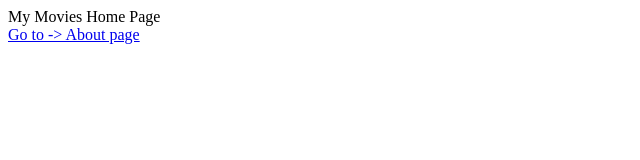
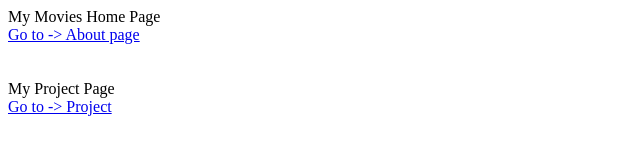
Before and after one commit to Ruslan379/pet-project_react-hw8_backend, a website: page public/index.html in a window 1280 px wide. Shown: the whole page, without its empty margins (0-640 px from the left). Drawn offline with Linux system fonts and the light colour scheme.

Commit message:
Render_Build-8

```diff
--- a/public/index.html
+++ b/public/index.html
@@ -10,9 +10,16 @@
 
 <body>
     My Movies Home Page
-
     <div>
         <a href="/public/about.html">Go to -> About page</a>
+    </div>
+
+    <br />
+    <br />
+
+    My Project Page
+        <div>
+        <a href="https://ruslan379.github.io/pet-project_react-hw8_nodejs/">Go to -> Project</a>
     </div>
 
 </body>
```
